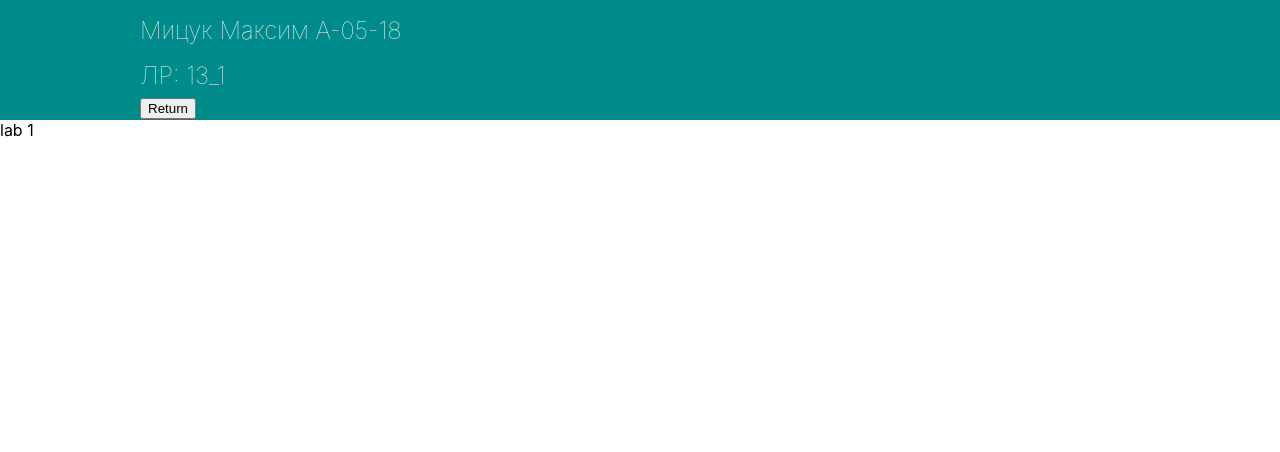
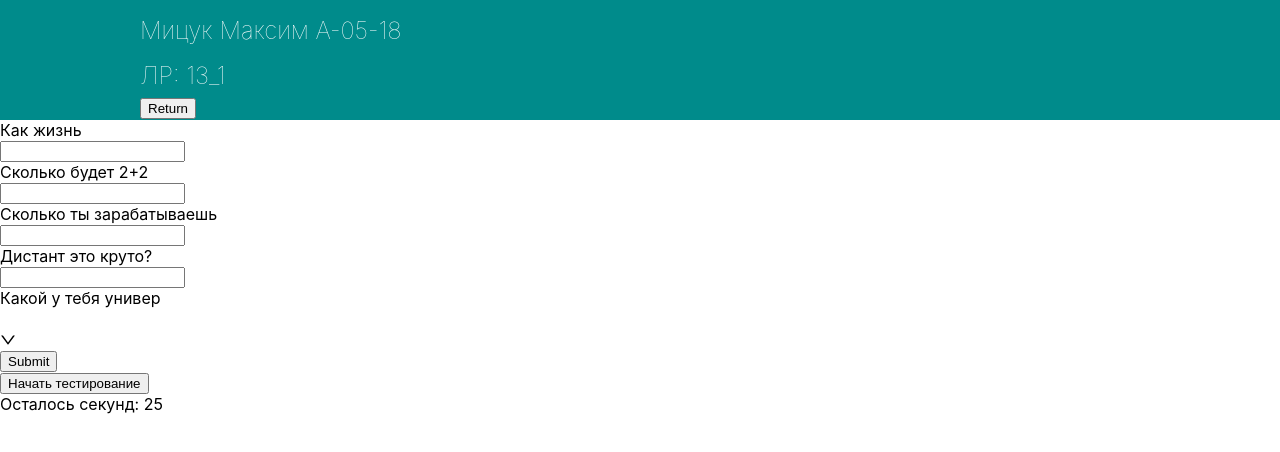
Before and after one commit to mitsuk-maksim/computer_networks, a React (Create React App) app: page /lr/13_1 in a window 1280 px wide. Shown: the top 452 px of the page. Built offline with nearby package versions, Linux system fonts and the light colour scheme.

Commit message:
add lab13_1 page

```diff
--- a/src/pages/labs/lab13_1.js
+++ b/src/pages/labs/lab13_1.js
@@ -1,7 +1,11 @@
+import {TestForm} from "../../components/Forms/TestForm";
+import {Timer} from "../../components/Timer";
+
 export function Lab13_1() {
     return (
         <div>
-            lab 1
+            <TestForm/>
+            <Timer seconds={25} />
         </div>
     )
 }
```
